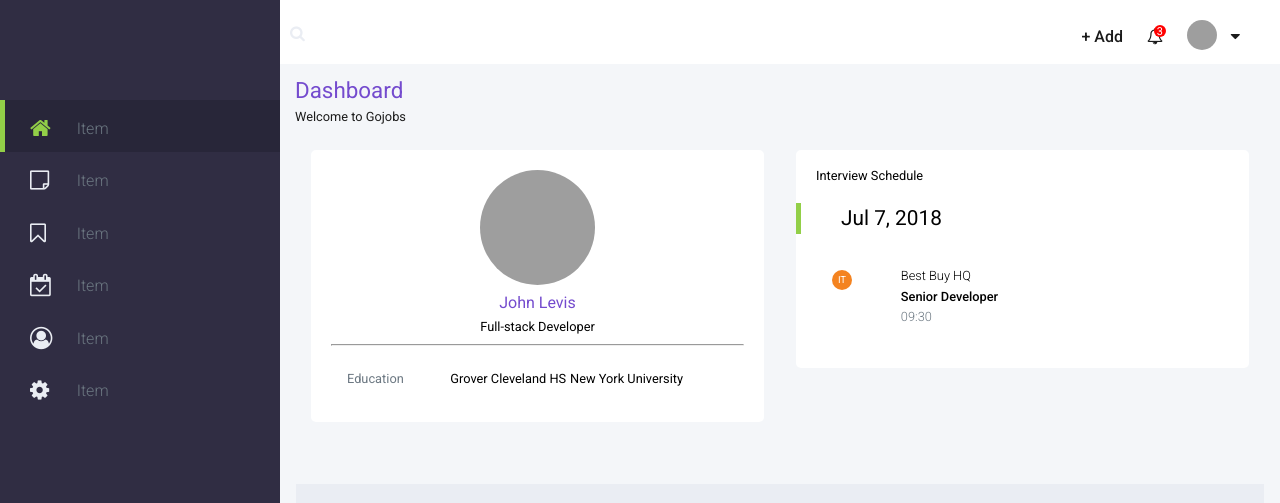
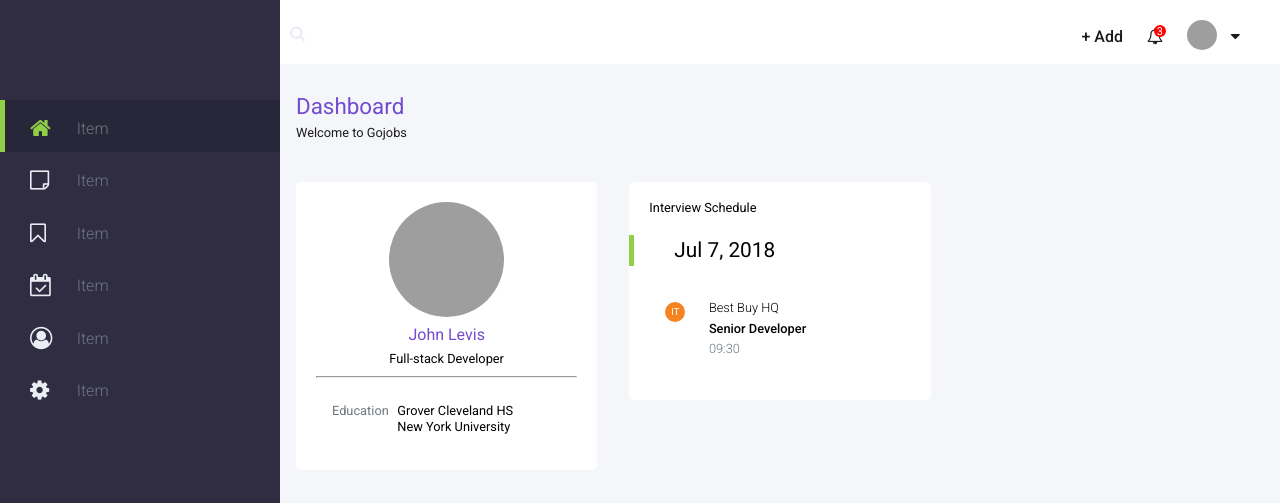
Before and after one commit to edwinchen85/dashboard_ui, a React app: page public/index.html in a window 1280 px wide. Shown: the top 503 px of the page. Built offline with nearby package versions, Linux system fonts and the light colour scheme; grey boxes are pictures that could not be loaded.

Commit message:
Add rows and modify columns

```diff
--- a/public/index.html
+++ b/public/index.html
@@ -36,13 +36,18 @@
   </header>
 
   <section id="content-area">
+    <div class="row">
+      <div class="col-md-12">
         <div class="heading">
           <h1>Dashboard</h1>
           <p>Welcome to Gojobs</p>
         </div>
+      </div>
+    </div>
 
     <div class="cards clearfix">
-      <div class="col-md-6">
+      <div class="row">
+        <div class="col-sm-12 col-md-6 col-lg-4 col-xl-3">
           <div class="card clearfix">
             <div class="user-img"></div>
             <span class="user-name">John Levis</span>
@@ -58,7 +63,7 @@
           </div>
         </div>
 
-      <div class="col-md-6">
+        <div class="col-sm-12 col-md-6 col-lg-4 col-xl-3">
           <div class="card clearfix">
             <h6>Interview Schedule</h6>
             <span class="date">
@@ -71,6 +76,7 @@
               <span class="location">Best Buy HQ</span>
               <span class="position">Senior Developer</span>
               <span class="time">09:30</span>
+            </div>
           </div>
         </div>
       </div>
```
Lines whose indentation alone changed are shown as unchanged.
